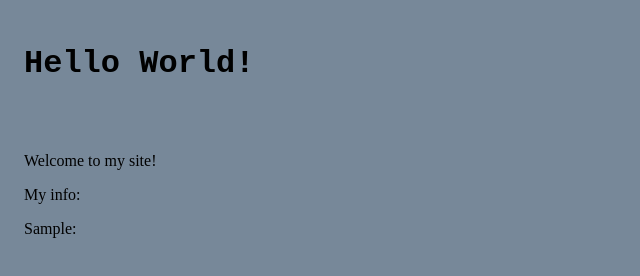
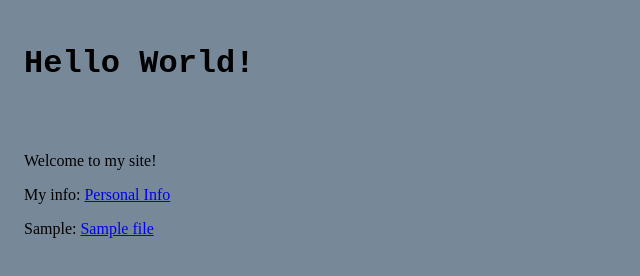
Before and after one commit to codehna/azurewebsite, a plain HTML site: page index.html in a window 1280 px wide. Shown: the whole page, without its empty margins (0-640 px from the left). Drawn offline with Linux system fonts and the light colour scheme.

Commit message:
JSON links modified

```diff
--- a/index.html
+++ b/index.html
@@ -11,8 +11,8 @@
     </div>
     <div style="padding: 1em;">
         <p>Welcome to my site!</p>
-        <p>My info: <a href="my_info.json"></a></p>
-        <p>Sample: <a href="sample.json"></a></p>
+        <p>My info: <a href="my_info.json">Personal Info</a></p>
+        <p>Sample: <a href="sample.json">Sample file</a></p>
     </div>
 </body>
 </html>
```
